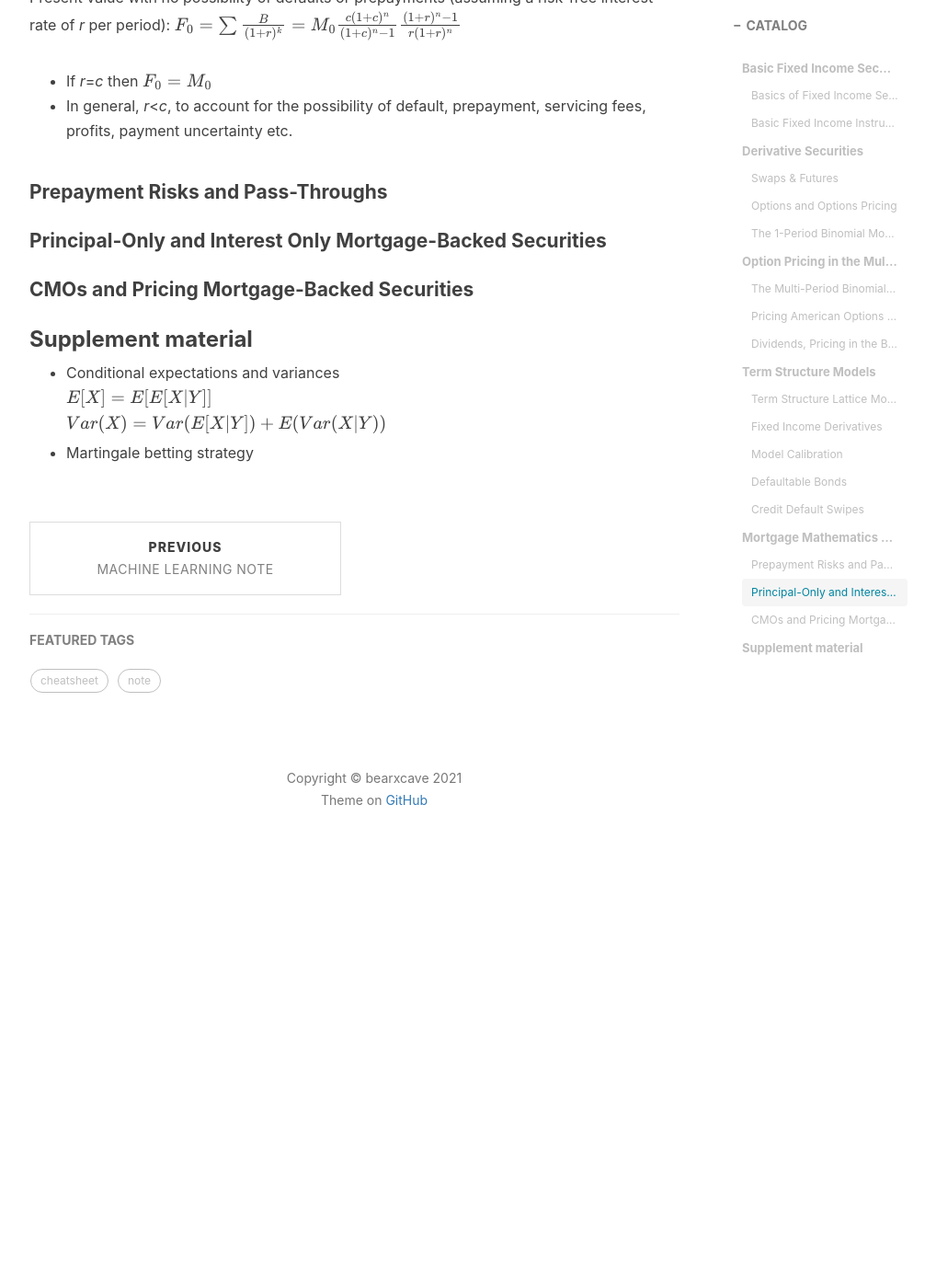
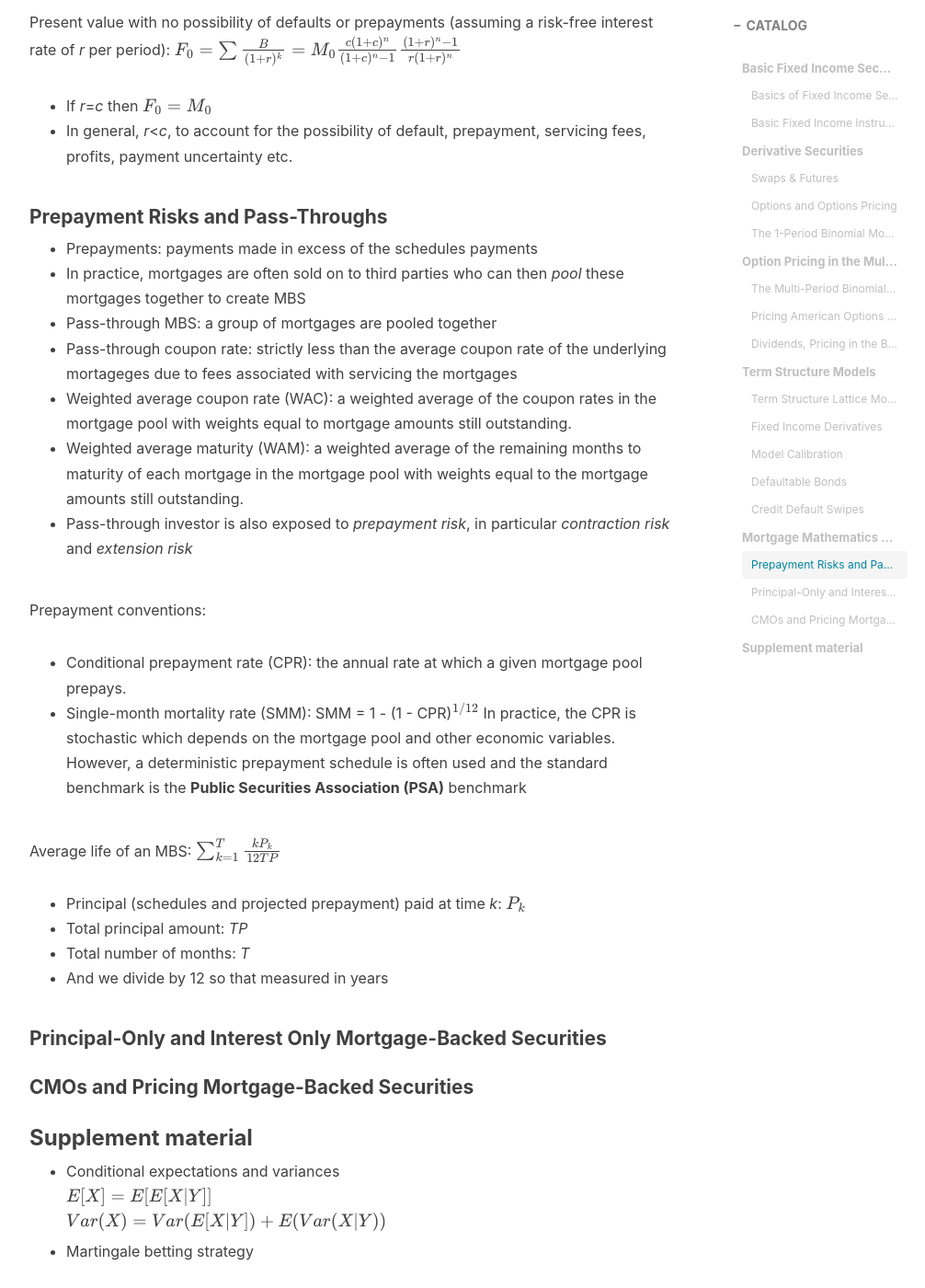
Before and after one commit to Bearxcave/Bearxcave.github.io, a Jekyll site: the page built from _posts/2021-03-12-cheatsheet-FE&RM-I.md, in a window 1280 px wide and 1400 px high, scrolled down 5589 px. Shown: the whole window at 92% size, without its empty margins (233-1239 px from the left). Built offline with Jekyll 4.4.1, drawn with Linux system fonts in a browser that asks for light colours; nearby versions of some CDN libraries; formulas are drawn with MathJax 3; comment, search, counter and statistics services are not loaded; before the commit the page ends 6536 px from its top, so only the background shows below that; some of the changed text lies outside the part shown.

Commit message:
Update 2021-03-12-cheatsheet-FE&RM-I.md

```diff
--- a/_posts/2021-03-12-cheatsheet-FE&RM-I.md
+++ b/_posts/2021-03-12-cheatsheet-FE&RM-I.md
@@ -168,15 +168,33 @@ Basics for a standard level-payment mortgage:
 * After the *n* payments, the mortgage is fully __amortizing__
 * Interest due in period *k*: $I_k = c M_{k-1}$
 * Mortgage principal remaining after the *k*th period: $M_k=(1+c)M_{k-1}-B$, with $M_n=0$
+* The *k*th payment as paying of the remaining principal: $P_k = B - c M_{k-1}$
 * $\Rightarrow M_k = (1+c)^k M_0 - B \frac{(1+c)^k-1}{c} = M_0 \frac{(1+c)^n-(1+c)^k}{(1+c)^n-1}$
 
 Present value with no possibility of defaults or prepayments (assuming a risk-free interest rate of *r* per period): $F_0 = \sum \frac{B}{(1+r)^k} = M_0 \frac{c(1+c)^n}{(1+c)^n-1} \frac{(1+r)^n-1}{r(1+r)^n}$
 * If *r*=*c* then $F_0 = M_0$
 * In general, *r*<*c*, to account for the possibility of default, prepayment, servicing fees, profits, payment uncertainty etc.
 
+#### Prepayment Risks and Pass-Throughs
 
+* Prepayments: payments made in excess of the schedules payments
+* In practice, mortgages are often sold on to third parties who can then *pool* these mortgages together to create MBS
+* Pass-through MBS: a group of mortgages are pooled together
+* Pass-through coupon rate: strictly less than the average coupon rate of the underlying mortageges due to fees associated with servicing the mortgages
+* Weighted average coupon rate (WAC): a weighted average of the coupon rates in the mortgage pool with weights equal to mortgage amounts still outstanding.
+* Weighted average maturity (WAM): a weighted average of the remaining months to maturity of each mortgage in the mortgage pool with weights equal to the mortgage amounts still outstanding.
+* Pass-through investor is also exposed to *prepayment risk*, in particular *contraction risk* and *extension risk*
 
-#### Prepayment Risks and Pass-Throughs
+Prepayment conventions:
+* Conditional prepayment rate (CPR): the annual rate at which a given mortgage pool prepays.
+* Single-month mortality rate (SMM): SMM = 1 - (1 - CPR)$^{1/12}$
+In practice, the CPR is stochastic which depends on the mortgage pool and other economic variables. However, a deterministic prepayment schedule is often used and the standard benchmark is the __Public Securities Association (PSA)__ benchmark
+
+Average life of an MBS: $\sum_{k=1}^T \frac{k P_k}{12 T P}$
+* Principal (schedules and projected prepayment) paid at time *k*: $P_k$
+* Total principal amount: *TP*
+* Total number of months: *T*
+* And we divide by 12 so that measured in years
 
 #### Principal-Only and Interest Only Mortgage-Backed Securities
 
```
